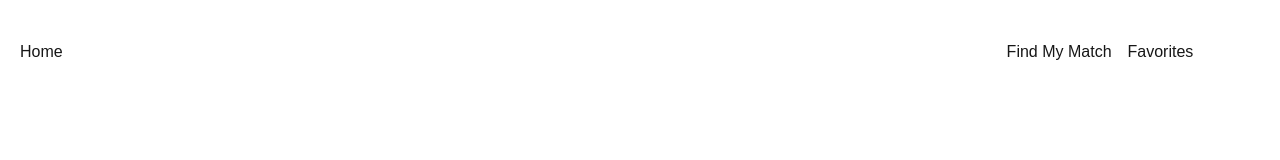
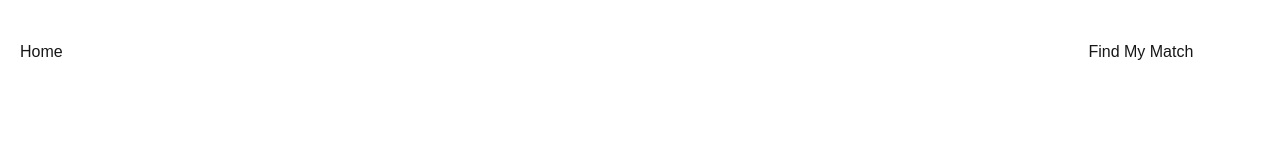
Before and after one commit to johnkirtley/fetch-takehome, a Next.js app: page /login in a window 1280 px wide. Shown: the top 160 px of the page. Built offline with nearby package versions, Linux system fonts and the light colour scheme.

Commit message:
removed favorites page

```diff
--- a/components/NavMenu.tsx
+++ b/components/NavMenu.tsx
@@ -8,7 +8,6 @@ export default function NavMenu() {
             </div>
             <div className="flex flex-row gap-4">
                 <Link href="/find-my-match">Find My Match</Link>
-                <Link href="/favorites">Favorites</Link>
             </div>
         </div>
     )
```
